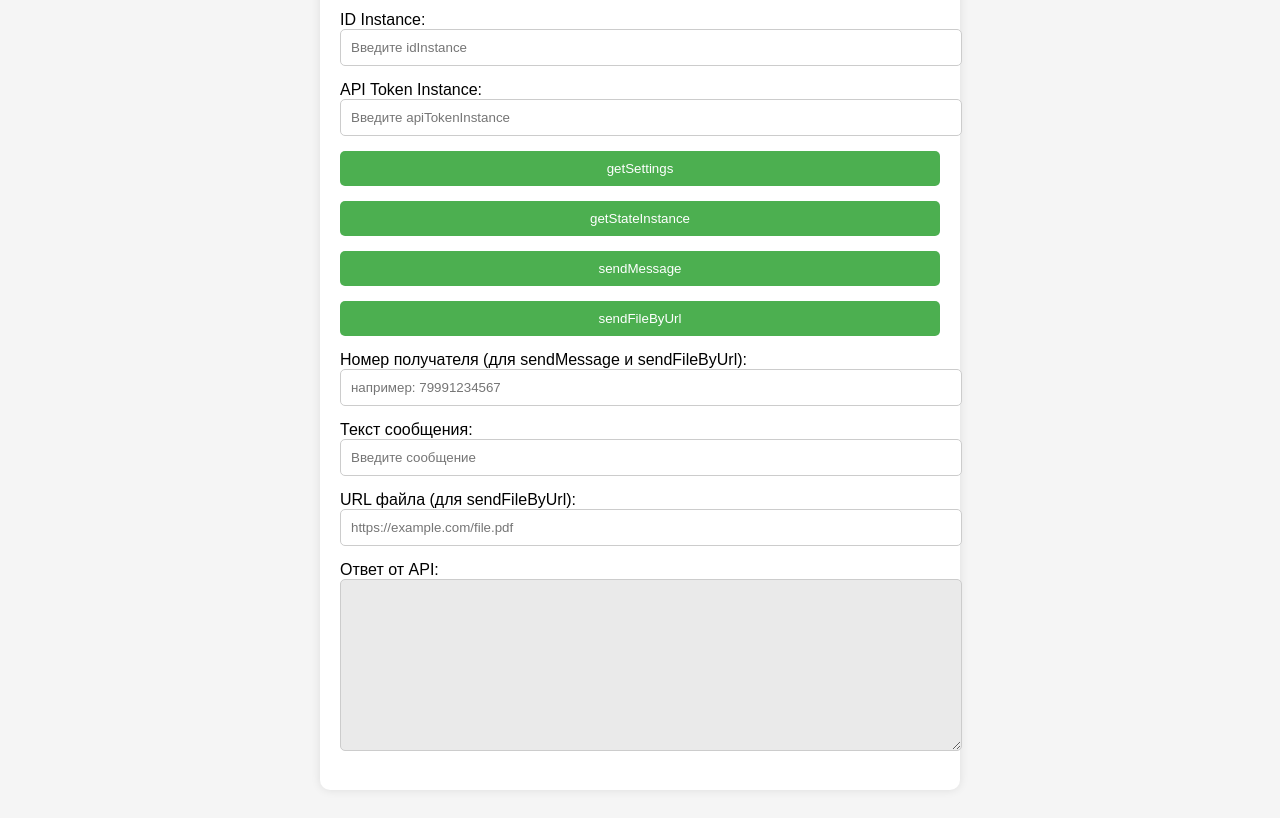
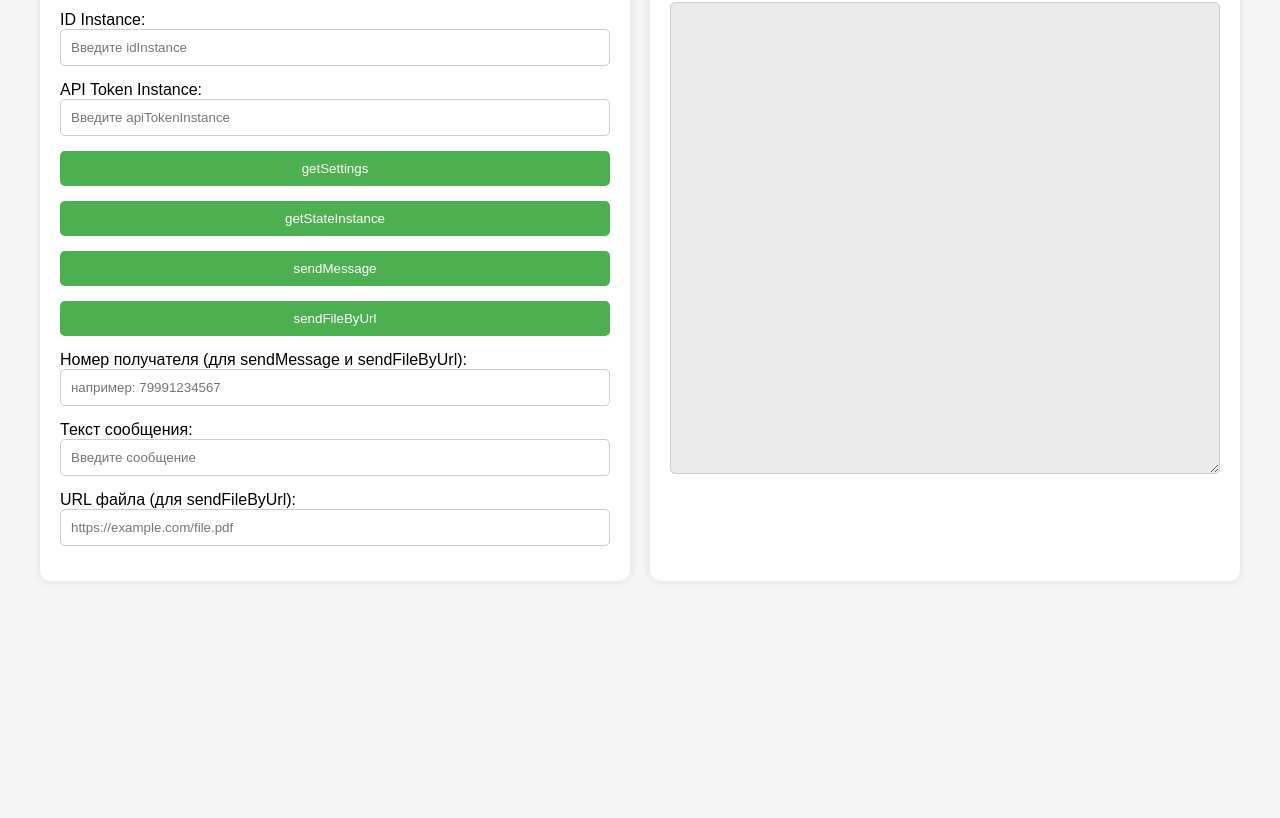
Before and after one commit to azalor-zh/green-api-demo, a plain HTML site: page index.html in a window 1280 px wide. Shown: the part 105-923 px from the top of the page. After the commit the page ends 800 px from the top, so only its background shows below. Drawn offline with Linux system fonts and the light colour scheme.

Commit message:
index.html

```diff
--- a/index.html
+++ b/index.html
@@ -11,12 +11,25 @@
       background-color: #f5f5f5;
     }
     .container {
-      max-width: 600px;
-      margin: 0 auto;
+      display: flex;
+      flex-wrap: wrap;
+      gap: 20px;
+      max-width: 1200px;
+      margin-left: auto;
+      margin-right: auto;
+    }
+    .form-section, .response-section {
+      flex: 1 1 100%;
       background: #fff;
       padding: 20px;
       border-radius: 10px;
       box-shadow: 0 0 10px rgba(0,0,0,0.1);
+      box-sizing: border-box;
+    }
+    @media (min-width: 768px) {
+      .form-section, .response-section {
+        flex: 1;
+      }
     }
     input, textarea, button {
       width: 100%;
@@ -24,6 +37,7 @@
       padding: 10px;
       border-radius: 5px;
       border: 1px solid #ccc;
+      box-sizing: border-box;
     }
     button {
       background-color: #4CAF50;
@@ -42,6 +56,7 @@
 </head>
 <body>
   <div class="container">
+    <div class="form-section">
       <h2>GREEN-API Demo</h2>
       <label>ID Instance:</label>
       <input type="text" id="idInstance" placeholder="Введите idInstance">
@@ -62,9 +77,12 @@
 
       <label>URL файла (для sendFileByUrl):</label>
       <input type="text" id="fileUrl" placeholder="https://example.com/file.pdf">
+    </div>
 
-    <label>Ответ от API:</label>
-    <textarea id="apiResponse" class="readonly" rows="10" readonly></textarea>
+    <div class="response-section">
+      <h3>Ответ от API:</h3>
+      <textarea id="apiResponse" class="readonly" rows="30" readonly></textarea>
+    </div>
   </div>
 
   <script>
```
Lines whose indentation alone changed are shown as unchanged.
